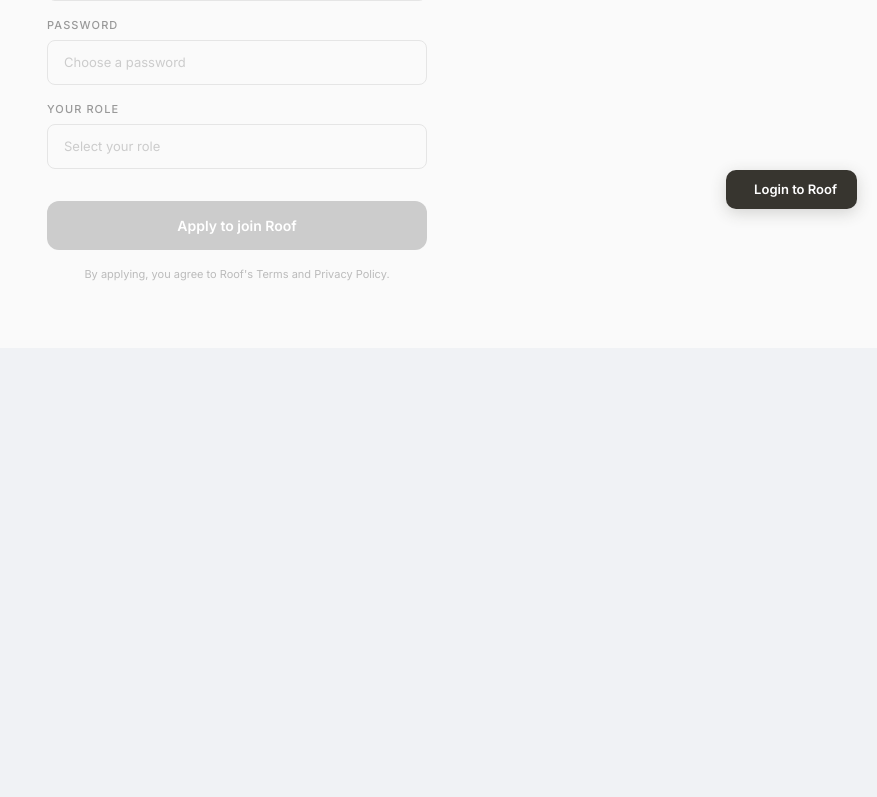
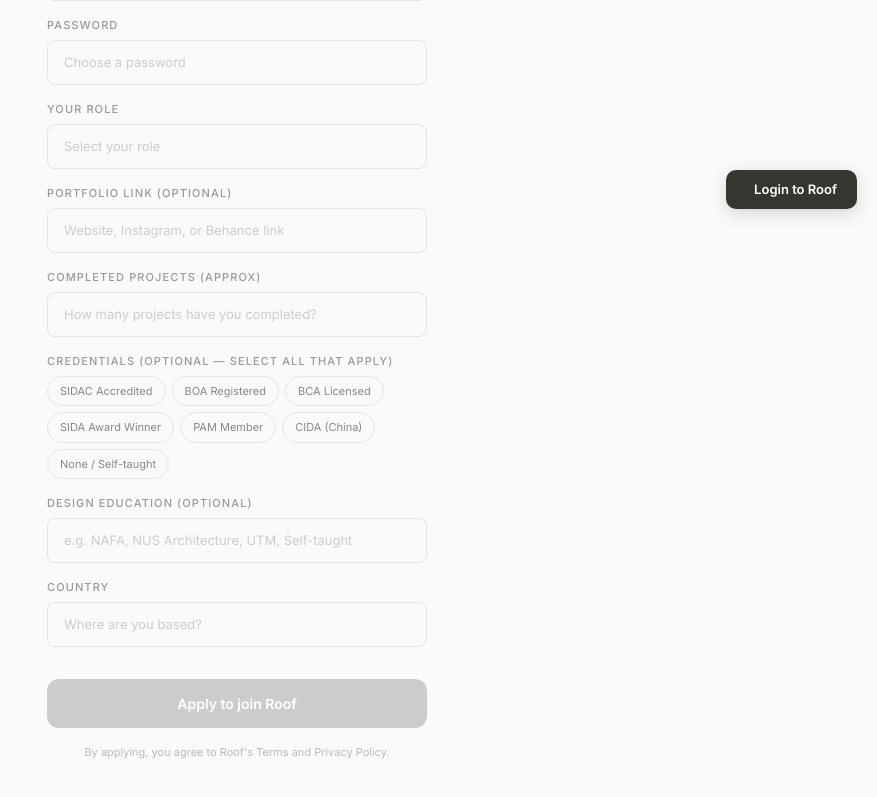
Before and after one commit to tsybjornie/lead-portal, a Next.js app: page /signup in a window 1280 px wide. Shown: the part 571-1368 px from the top of the page, without its empty margins (403-1280 px from the left). Before the commit the page ends 919 px from the top, so only its background shows below. Built offline with nearby package versions, Linux system fonts and the light colour scheme; no server answers.

Commit message:
Portfolio-first designer signup, cultural/religious requirements, credential badges, complete taxonomy

```diff
--- a/app/signup/homeowner/page.tsx
+++ b/app/signup/homeowner/page.tsx
@@ -44,6 +44,16 @@
 const BUDGET_FFE = ['Not needed', 'Below $5k', '$5k – $15k', '$15k – $30k', '$30k – $60k', 'Above $60k'];
 const BUDGET_TOTAL = ['Below $30k', '$30k – $50k', '$50k – $80k', '$80k – $120k', '$120k – $200k', '$200k – $500k', 'Above $500k'];
 const STYLES = ['Wabi-Sabi', 'Bauhaus', 'De Stijl', 'Brutalism', 'Art Nouveau', 'Peranakan', 'Hygge', 'Art Deco', 'Luxury', 'Not sure — help me decide'];
+const CULTURAL_NEEDS = [
+    '风水 Feng Shui (Chinese geomancy)',
+    'Vastu Shastra (Indian orientation)',
+    'Islamic / Halal (qibla, wudu, prayer room)',
+    '神台 Altar placement (Buddhist / Taoist)',
+    'Prayer / Meditation room',
+    'Pantang Larang (Malay / Chinese taboos)',
+    'Wheelchair / Universal Design',
+    'None of the above',
+];
 const TIMELINES = ['ASAP (keys received)', 'Within 3 months', '3–6 months', '6–12 months', 'Just exploring'];
 const PROJECT_REASONS = [
     'New renovation (moving in)',
@@ -98,7 +108,7 @@
 };
 
 export default function HomeownerSignup() {
-    const [form, setForm] = useState({ name: '', email: '', phone: '', country: '', property: '', address: '', budgetReno: '', budgetME: '', budgetFFE: '', budgetTotal: '', style: '', timeline: '', notes: '', rooms: {} as Record<string, string>, reason: '' });
+    const [form, setForm] = useState({ name: '', email: '', phone: '', country: '', property: '', address: '', budgetReno: '', budgetME: '', budgetFFE: '', budgetTotal: '', style: '', timeline: '', notes: '', rooms: {} as Record<string, string>, reason: '', cultural: [] as string[] });
     const [honeypot, setHoneypot] = useState('');
     const [isSubmitting, setIsSubmitting] = useState(false);
     const [message, setMessage] = useState('');
@@ -136,6 +146,7 @@
                     timeline: form.timeline,
                     preferred_style: form.style,
                     rooms: form.rooms,
+                    cultural_requirements: form.cultural,
                     notes: form.notes,
                     _website: honeypot,
                 }),
@@ -147,7 +158,7 @@
             } else {
                 setMessage('Submitted! We will match you with 3 designers within 24 hours.');
                 setMessageType('success');
-                setForm({ name: '', email: '', phone: '', country: '', property: '', address: '', budgetReno: '', budgetME: '', budgetFFE: '', budgetTotal: '', style: '', timeline: '', notes: '', rooms: {}, reason: '' });
+                setForm({ name: '', email: '', phone: '', country: '', property: '', address: '', budgetReno: '', budgetME: '', budgetFFE: '', budgetTotal: '', style: '', timeline: '', notes: '', rooms: {}, reason: '', cultural: [] });
             }
         } catch {
             setMessage('Connection error. Please try again.');
@@ -388,6 +399,27 @@
                             {STYLES.map(s => <option key={s} value={s}>{s}</option>)}
                         </select>
                     </div>
+
+                    <div style={{ marginBottom: 16 }}>
+                        <label style={labelStyle}>Cultural / Religious Requirements</label>
+                        <p style={{ fontSize: 11, color: 'rgba(0,0,0,0.35)', margin: '0 0 10px', lineHeight: 1.4 }}>
+                            These affect layout, orientation, and room placement. Select all that apply.
+                        </p>
+                        <div style={{ display: 'flex', flexWrap: 'wrap', gap: 6 }}>
+                            {CULTURAL_NEEDS.map(c => {
+                                const active = form.cultural.includes(c);
+                                return (
+                                    <button key={c} type="button" style={chipStyle(active)} onClick={() => {
+                                        setForm(p => ({
+                                            ...p,
+                                            cultural: active ? p.cultural.filter(x => x !== c) : [...p.cultural, c],
+                                        }));
+                                    }}>{c}</button>
+                                );
+                            })}
+                        </div>
+                    </div>
+
                     <div>
                         <label style={labelStyle}>Anything else we should know?</label>
                         <textarea style={{ ...inputStyle, height: 80, resize: 'vertical' as const }} value={form.notes} onChange={e => setForm(p => ({ ...p, notes: e.target.value }))} placeholder="E.g. Must have home office, prefer open kitchen, need extra storage..." />
--- a/app/signup/page.tsx
+++ b/app/signup/page.tsx
@@ -7,7 +7,7 @@
 
 export default function SignupPage() {
     const router = useRouter();
-    const [formData, setFormData] = useState({ name: '', email: '', firmName: '', role: '', phone: '', password: '' });
+    const [formData, setFormData] = useState({ name: '', email: '', firmName: '', role: '', phone: '', password: '', education: '', country: '', portfolio: '', completedProjects: '', credentials: [] as string[] });
     const [isSubmitting, setIsSubmitting] = useState(false);
     const [message, setMessage] = useState('');
     const [messageType, setMessageType] = useState<'success' | 'error'>('success');
@@ -55,6 +55,11 @@
                     role: 'designer',
                     firm_name: formData.firmName,
                     job_title: formData.role,
+                    portfolio: formData.portfolio,
+                    completed_projects: formData.completedProjects,
+                    credentials: formData.credentials,
+                    education: formData.education,
+                    country: formData.country,
                     approved: false,  // Requires admin approval
                 });
             }
@@ -138,6 +143,93 @@
                                 <option value="admin">Admin / Operations</option>
                             </select>
                         </div>
+
+                        {/* Portfolio — what matters most */}
+                        <div>
+                            <label className="block text-[11px] font-medium text-[#999] uppercase tracking-[0.1em] mb-1.5">
+                                Portfolio link (optional)
+                            </label>
+                            <input
+                                type="url"
+                                placeholder="Website, Instagram, or Behance link"
+                                value={formData.portfolio}
+                                onChange={e => setFormData({ ...formData, portfolio: e.target.value })}
+                                className="w-full px-4 py-3 text-[13px] border border-[#e5e5e5] rounded-lg bg-transparent focus:border-[#111] focus:outline-none transition-colors placeholder:text-[#ccc]"
+                            />
+                        </div>
+
+                        {/* Completed Projects */}
+                        <div>
+                            <label className="block text-[11px] font-medium text-[#999] uppercase tracking-[0.1em] mb-1.5">
+                                Completed projects (approx)
+                            </label>
+                            <select
+                                value={formData.completedProjects}
+                                onChange={e => setFormData({ ...formData, completedProjects: e.target.value })}
+                                className="w-full px-4 py-3 text-[13px] border border-[#e5e5e5] rounded-lg bg-transparent focus:border-[#111] focus:outline-none transition-colors appearance-none cursor-pointer"
+                                style={{ color: formData.completedProjects ? '#111' : '#ccc' }}
+                            >
+                                <option value="" disabled>How many projects have you completed?</option>
+                                <option value="1-10">1 – 10 projects</option>
+                                <option value="11-50">11 – 50 projects</option>
+                                <option value="51-100">51 – 100 projects</option>
+                                <option value="101-500">101 – 500 projects</option>
+                                <option value="500+">500+ projects</option>
+                            </select>
+                        </div>
+
+                        {/* Optional Credentials — badges, not gatekeepers */}
+                        <div>
+                            <label className="block text-[11px] font-medium text-[#999] uppercase tracking-[0.1em] mb-1.5">
+                                Credentials (optional — select all that apply)
+                            </label>
+                            <div className="flex flex-wrap gap-1.5 mt-1">
+                                {['SIDAC Accredited', 'BOA Registered', 'BCA Licensed', 'SIDA Award Winner', 'PAM Member', 'CIDA (China)', 'None / Self-taught'].map(cred => {
+                                    const active = formData.credentials.includes(cred);
+                                    return (
+                                        <button key={cred} type="button"
+                                            className={`text-[11px] px-3 py-1.5 rounded-full border transition-all ${active ? 'bg-[#111] text-white border-[#111]' : 'bg-transparent text-[#888] border-[#e5e5e5] hover:border-[#111]'}`}
+                                            onClick={() => setFormData(prev => ({
+                                                ...prev,
+                                                credentials: active ? prev.credentials.filter(c => c !== cred) : [...prev.credentials, cred],
+                                            }))}
+                                        >{cred}</button>
+                                    );
+                                })}
+                            </div>
+                        </div>
+
+                        {/* Education */}
+                        <div>
+                            <label className="block text-[11px] font-medium text-[#999] uppercase tracking-[0.1em] mb-1.5">
+                                Design education (optional)
+                            </label>
+                            <input
+                                type="text"
+                                placeholder="e.g. NAFA, NUS Architecture, UTM, Self-taught"
+                                value={formData.education}
+                                onChange={e => setFormData({ ...formData, education: e.target.value })}
+                                className="w-full px-4 py-3 text-[13px] border border-[#e5e5e5] rounded-lg bg-transparent focus:border-[#111] focus:outline-none transition-colors placeholder:text-[#ccc]"
+                            />
+                        </div>
+
+                        {/* Country */}
+                        <div>
+                            <label className="block text-[11px] font-medium text-[#999] uppercase tracking-[0.1em] mb-1.5">
+                                Country
+                            </label>
+                            <select
+                                value={formData.country}
+                                onChange={e => setFormData({ ...formData, country: e.target.value })}
+                                className="w-full px-4 py-3 text-[13px] border border-[#e5e5e5] rounded-lg bg-transparent focus:border-[#111] focus:outline-none transition-colors appearance-none cursor-pointer"
+                                style={{ color: formData.country ? '#111' : '#ccc' }}
+                            >
+                                <option value="" disabled>Where are you based?</option>
+                                <option value="SG">🇸🇬 Singapore</option>
+                                <option value="MY">🇲🇾 Malaysia</option>
+                                <option value="OTHER">Other</option>
+                            </select>
+                        </div>
                     </div>
 
                     <button
```
